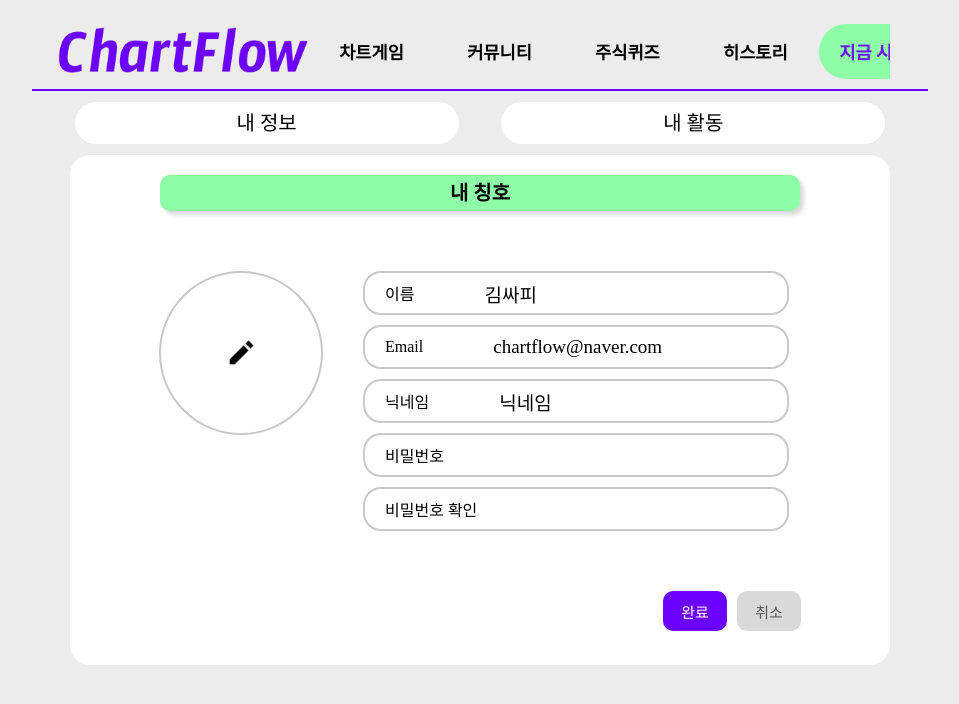
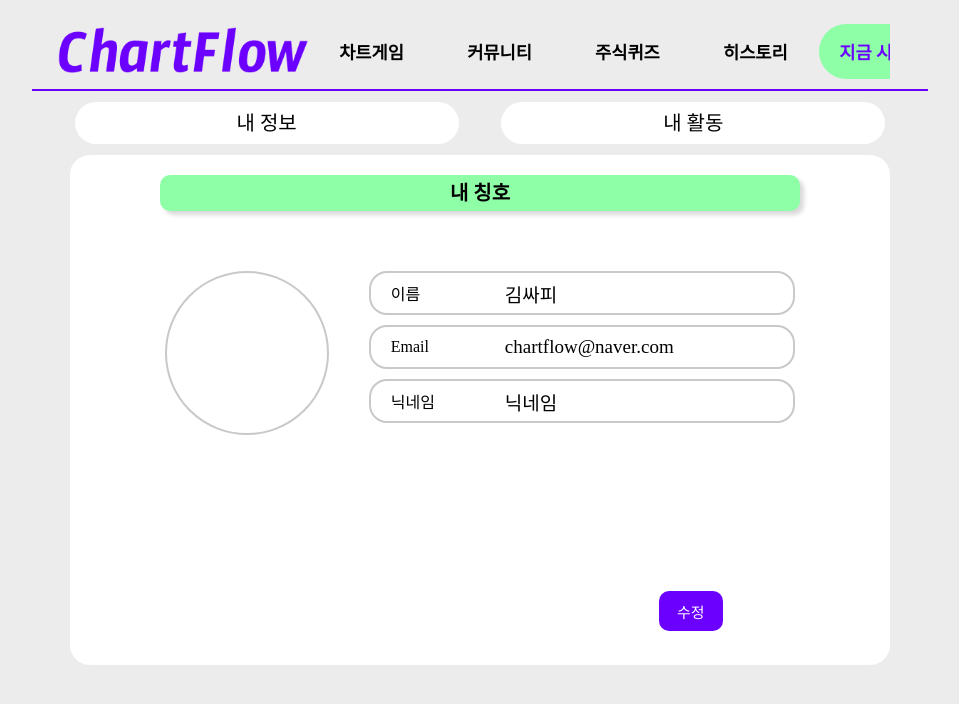
Before and after one commit to KUMA93/ChartFlow, a React (Create React App) app in the folder FrontEnd/chartflow/: page /mypage in a window 1280 px wide. Shown: the top 704 px of the page, without its empty margins (160-1119 px from the left). Built offline with nearby package versions, Linux system fonts and the light colour scheme; a web font is replaced by a local one.

Commit message:
fix:mypage

```diff
--- a/FrontEnd/chartflow/src/pages/MyPage/MyPage.module.css
+++ b/FrontEnd/chartflow/src/pages/MyPage/MyPage.module.css
@@ -93,6 +93,7 @@
 }
 
 .inputFont{
+  width: 27%;
   display: flex;
   flex-direction: column;
   justify-content: center;
@@ -130,7 +131,7 @@
   flex-direction: column;
   justify-content: center;
   cursor: pointer;
-  margin-left: 300px;
+  margin-left: 68%;
   margin-top: 50px;
 }
 
@@ -170,7 +171,6 @@
   font-style: normal;
   font-weight: 500;
   line-height: normal;
-  text-indent: 70px;
 }
 
 .container3 {
@@ -211,3 +211,17 @@
   flex-direction: column;
   text-indent: 10px;
 }
+
+.password {
+  border: none;
+  outline: none;
+  display: flex;
+  flex-direction: column;
+  color: #000;
+  font-family: SUITE;
+  font-size: 19px;
+  font-style: normal;
+  font-weight: 500;
+  line-height: normal;
+  text-indent: 20px;
+}
--- a/FrontEnd/chartflow/src/pages/MyPage/index.jsx
+++ b/FrontEnd/chartflow/src/pages/MyPage/index.jsx
@@ -8,9 +8,16 @@ function MyPage() {
   const handleLeftClick = () => {
     setLeft(true);
   }
-
   const handleRightClick = () => {
     setLeft(false);
+  }
+
+  const [update, setUpdate] = useState(true)
+  const handleUpdateClick = () => {
+    setUpdate(false);
+  }
+  const handleCompleteClick = () => {
+    setUpdate(true);
   }
 
   return (
@@ -25,7 +32,7 @@ function MyPage() {
         <div className={styles.nickname}>내 칭호</div>
         <div className={styles.container1}>
           <div className={styles.profile}>
-            <img src={pencil} alt="" className={styles.pencil} />
+            <img src={pencil} alt="" className={styles.pencil} style={{ visibility: update ? 'hidden' : 'visible' }}/>
           </div>
           <div>
             <div className={styles.inputBox}>
@@ -35,19 +42,34 @@ function MyPage() {
               <div className={styles.inputFont}>Email</div><div className={styles.info}>chartflow@naver.com</div>
             </div>
             <div className={styles.inputBox}>
-              <div className={styles.inputFont}>닉네임</div><div className={styles.info}>닉네임</div>
+              <div className={styles.inputFont}>닉네임</div>
+              {update ? (
+                <div className={styles.info}>닉네임</div>
+              ) : (
+                <input type="text" className={styles.password} defaultValue="닉네임" />
+              )}
             </div>
             {/* <div className={styles.warning}>사용할 수 있는 닉네임 입니다.</div> */}
-            <div className={styles.inputBox}>
-              <div className={styles.inputFont}>비밀번호</div>
+            <div style={{ visibility: update ? 'hidden' : 'visible' }}>
+              <div className={styles.inputBox}>
+                <div className={styles.inputFont}>비밀번호</div>
+                <input type="text" className={styles.password} />
+              </div>
+              <div className={styles.inputBox}>
+                <div className={styles.inputFont}>비밀번호 확인</div>
+                <input type="text" className={styles.password} />
+              </div>
             </div>
-            <div className={styles.inputBox}>
-              <div className={styles.inputFont}>비밀번호 확인</div>
+            {update?
+            <div className={styles.container2} onClick={handleUpdateClick}>
+              <div className={styles.btn1}>수정</div>
             </div>
-            <div className={styles.container2}>
+            :
+            <div className={styles.container2} onClick={handleCompleteClick}>
               <div className={styles.btn1}>완료</div>
               <div className={styles.btn2}>취소</div>
             </div>
+            }
           </div>
         </div>
       </div>
@@ -60,25 +82,12 @@ function MyPage() {
             <div className={styles.line}><div className={styles.font3}>3천만원 날렸어요.</div></div>
             <div className={styles.line}><div className={styles.font3}>배고프다. 저녁 먹고싶다.</div></div>
             <div className={styles.line}></div>
-            <div className={styles.line}></div>
-            <div className={styles.line}></div>
-            <div className={styles.line}></div>
-            <div className={styles.line}></div>
-            <div className={styles.line}></div>
-            <div className={styles.line}></div>
           </div>
           <div>
             <div className={styles.titleFont}>내가 좋아요한 글</div>
             <div className={styles.line}>
               <div className={styles.font3}>한 달만에 1억 벌기</div>
             </div>
-            <div className={styles.line}></div>
-            <div className={styles.line}></div>
-            <div className={styles.line}></div>
-            <div className={styles.line}></div>
-            <div className={styles.line}></div>
-            <div className={styles.line}></div>
-            <div className={styles.line}></div>
             <div className={styles.line}></div>
           </div>
 
```
